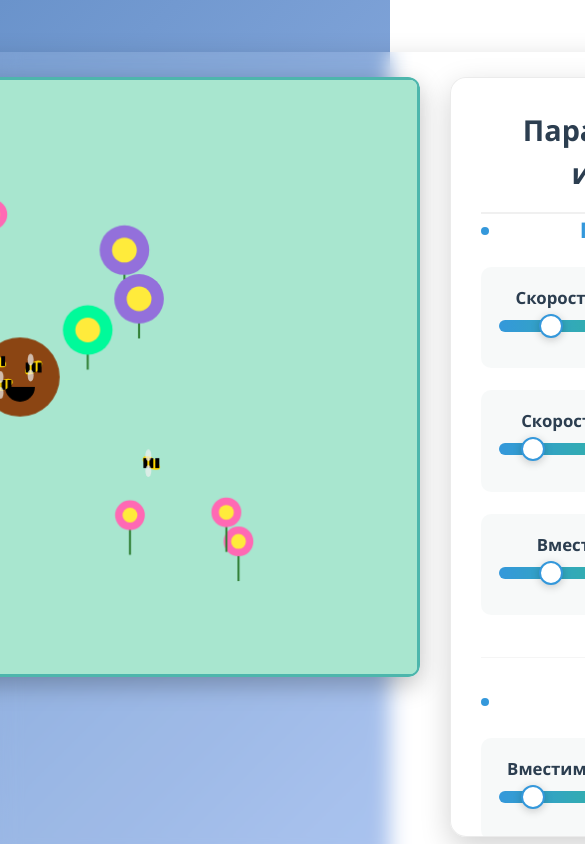
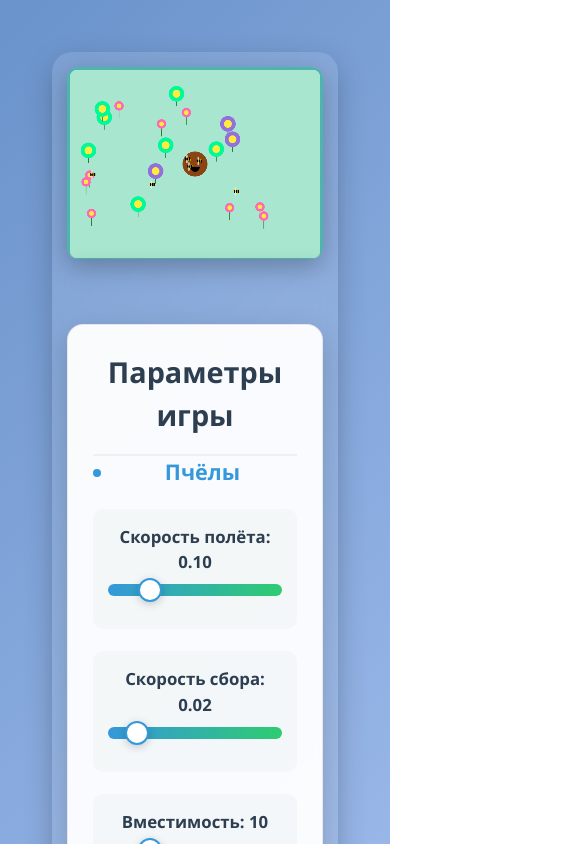
Before and after one commit to Rk-brn/Practical_work_beehive, a Vue app: page / in a window 390 px wide. Shown: the top 844 px of the page, 585 px wide, since content can reach past the window. Built offline with nearby package versions, Linux system fonts and the light colour scheme.

Commit message:
Добавлена адаптация к разной ширине экрана.

```diff
--- a/src/App.vue
+++ b/src/App.vue
@@ -742,5 +742,63 @@ input, select {
 input:hover, select:hover {
   transform: translateY(-2px);
 }
+/* Адаптивность */
+@media (max-width: 1200px) {
+  .app-container {
+    flex-direction: column;
+    align-items: center;
+  }
 
+  .parameters-panel {
+    width: 800px;
+    max-width: 100%;
+    margin-top: 35px;
+  }
+}
+
+@media (max-width: 850px) {
+  .app-container {
+    padding: 15px;
+  }
+
+  .game-area, .parameters-panel {
+    width: 100%;
+    max-width: 100%;
+  }
+
+  .game-area {
+    height: auto;
+    aspect-ratio: 4/3;
+  }
+
+  canvas {
+    width: 100%;
+    height: auto;
+  }
+
+  .hive-info {
+    top: 15px;
+    left: 15px;
+    padding: 15px;
+    min-width: 180px;
+  }
+
+  .parameters-panel {
+    padding: 25px;
+  }
+}
+
+@media (max-width: 480px) {
+  .hive-info {
+    position: relative;
+    top: 0;
+    left: 0;
+    width: 100%;
+    margin-bottom: 20px;
+  }
+
+  .parameter {
+    padding: 15px;
+  }
+}
 </style>
```
